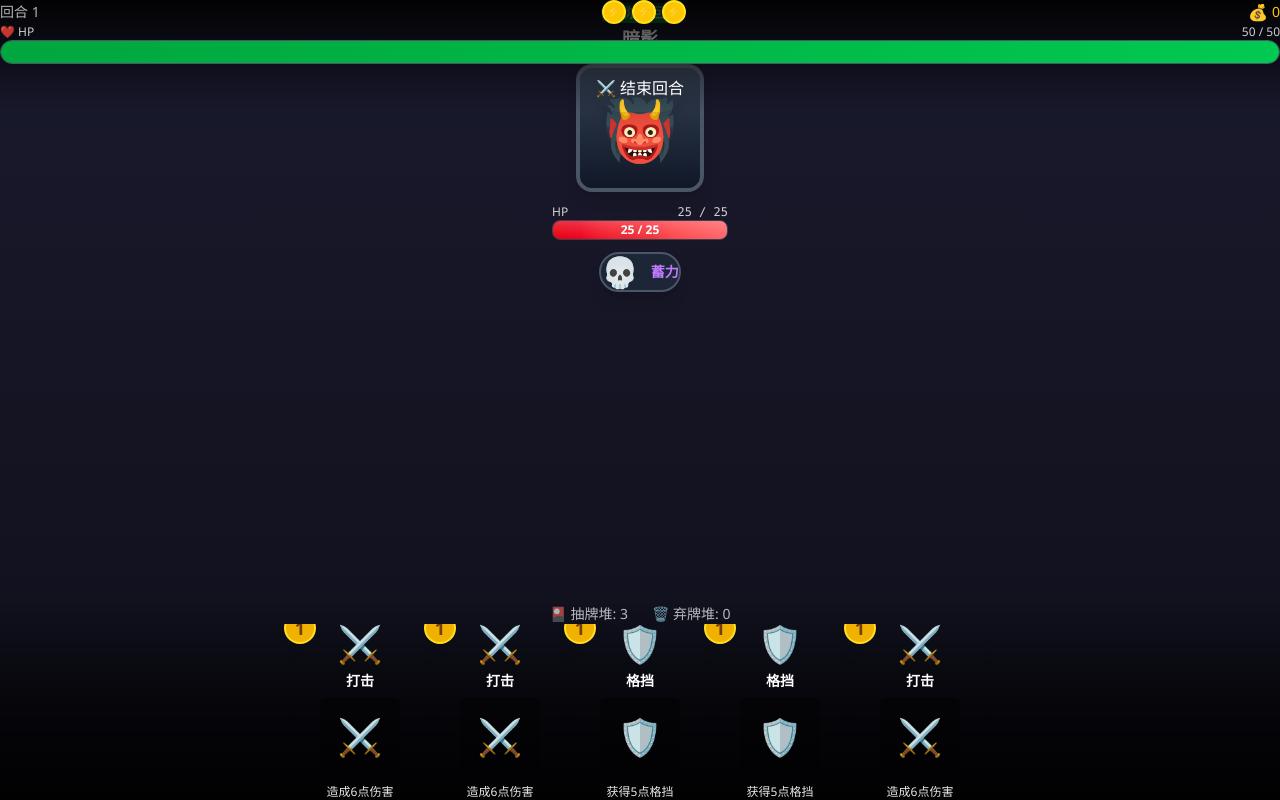
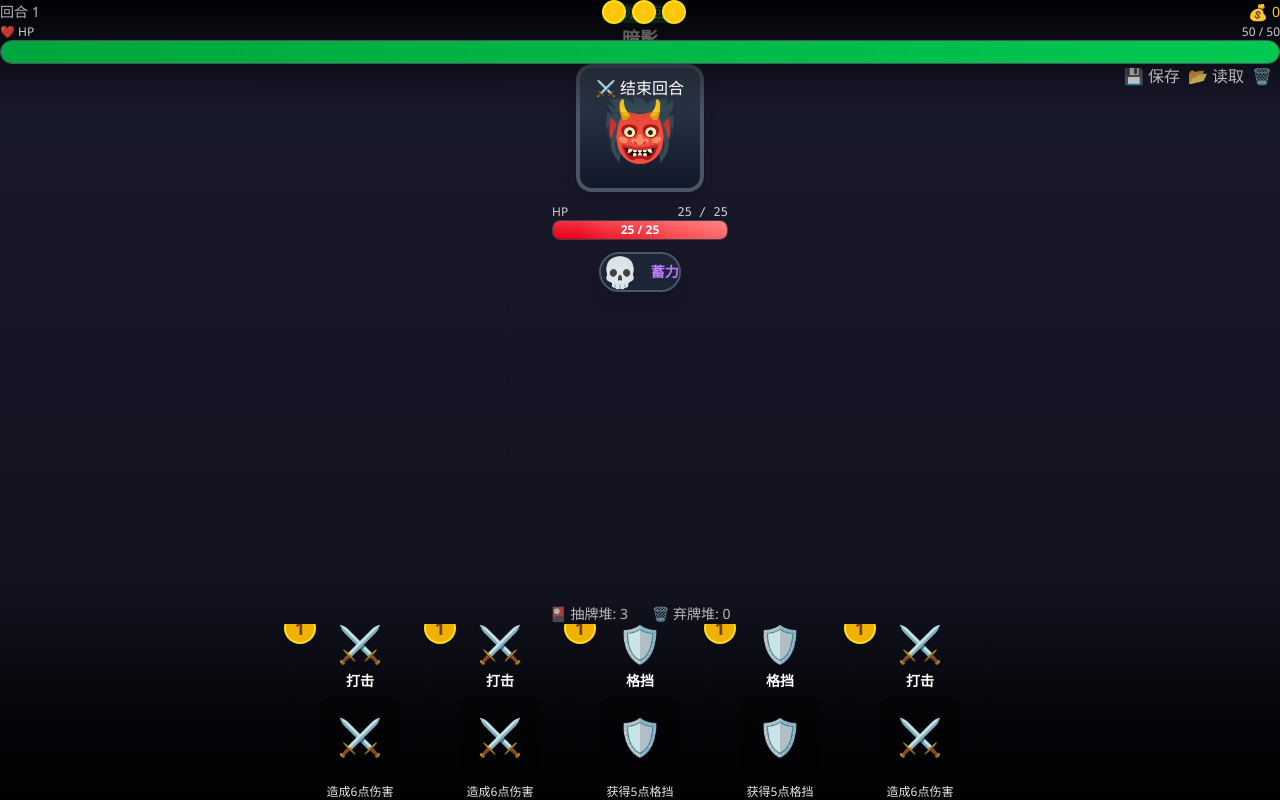
Before and after one commit to gunqiuwang/card-roguelike, a React (Vite) app: page / in a window 1280 px wide. Built offline with nearby package versions, Linux system fonts and the light colour scheme.

Commit message:
iteration-10: add localStorage save/load functionality

```diff
--- a/PROJECT_STATE.json
+++ b/PROJECT_STATE.json
@@ -1,10 +1,10 @@
 # Project State
 
 ## Next Iteration
-7
+10
 
 ## Current Phase
-Phase 3: 游戏内容扩展
+Phase 4: Game Systems Expansion
 
 ## Last Updated
 2026-04-30
--- a/src/components/Game.tsx
+++ b/src/components/Game.tsx
@@ -4,9 +4,9 @@ import { PlayerStats } from './PlayerStats';
 import { GameOver } from './GameOver';
 import { RewardSelection } from './RewardSelection';
 import { BattleArea } from './BattleArea';
+import { SaveIndicator } from './SaveIndicator';
 
 export function Game() {
-
   return (
     <div className="
       min-h-screen
@@ -19,6 +19,7 @@ export function Game() {
     ">
       <BattleArea />
       <Enemy />
+      <SaveIndicator />
       <Hand />
       <PlayerStats />
       <GameOver />
--- /dev/null
+++ b/src/components/SaveIndicator.tsx
@@ -0,0 +1,54 @@
+import { useGameStore } from '../store/gameStore';
+import { saveGame, loadGame, clearSave } from '../store/storage';
+
+export function SaveIndicator() {
+  const phase = useGameStore(state => state.phase);
+
+  const handleSave = () => {
+    const state = useGameStore.getState();
+    saveGame(state);
+    alert('游戏已保存!');
+  };
+
+  const handleLoad = () => {
+    const saved = loadGame();
+    if (saved) {
+      // For now just show the save info
+      alert(`找到存档: ${new Date(saved.savedAt).toLocaleString()}\n回合: ${saved.state.turn}`);
+    } else {
+      alert('没有找到存档');
+    }
+  };
+
+  const handleClear = () => {
+    if (confirm('确定要删除存档吗?')) {
+      clearSave();
+      alert('存档已删除');
+    }
+  };
+
+  if (phase !== 'battle') return null;
+
+  return (
+    <div className="fixed top-16 right-2 flex gap-2 z-30">
+      <button
+        onClick={handleSave}
+        className="px-2 py-1 text-xs bg-gray-800 text-white/70 rounded hover:bg-gray-700"
+      >
+        💾 保存
+      </button>
+      <button
+        onClick={handleLoad}
+        className="px-2 py-1 text-xs bg-gray-800 text-white/70 rounded hover:bg-gray-700"
+      >
+        📂 读取
+      </button>
+      <button
+        onClick={handleClear}
+        className="px-2 py-1 text-xs bg-gray-800 text-white/70 rounded hover:bg-gray-700"
+      >
+        🗑️
+      </button>
+    </div>
+  );
+}
--- /dev/null
+++ b/src/store/storage.ts
@@ -0,0 +1,49 @@
+import { GameState } from '../types';
+
+const STORAGE_KEY = 'card-roguelike-save';
+
+export interface SavedGame {
+  state: Partial<GameState>;
+  savedAt: number;
+}
+
+export function saveGame(state: GameState): void {
+  try {
+    const saveData: SavedGame = {
+      state: {
+        player: state.player,
+        enemy: state.enemy,
+        phase: state.phase,
+        isPlayerTurn: state.isPlayerTurn,
+        turn: state.turn,
+      },
+      savedAt: Date.now(),
+    };
+    localStorage.setItem(STORAGE_KEY, JSON.stringify(saveData));
+  } catch (e) {
+    console.warn('Failed to save game:', e);
+  }
+}
+
+export function loadGame(): SavedGame | null {
+  try {
+    const data = localStorage.getItem(STORAGE_KEY);
+    if (!data) return null;
+    return JSON.parse(data) as SavedGame;
+  } catch (e) {
+    console.warn('Failed to load game:', e);
+    return null;
+  }
+}
+
+export function clearSave(): void {
+  try {
+    localStorage.removeItem(STORAGE_KEY);
+  } catch (e) {
+    console.warn('Failed to clear save:', e);
+  }
+}
+
+export function hasSavedGame(): boolean {
+  return localStorage.getItem(STORAGE_KEY) !== null;
+}
```
Also changed, not shown: 1 other file (tests, documents, lock files or other folders).
